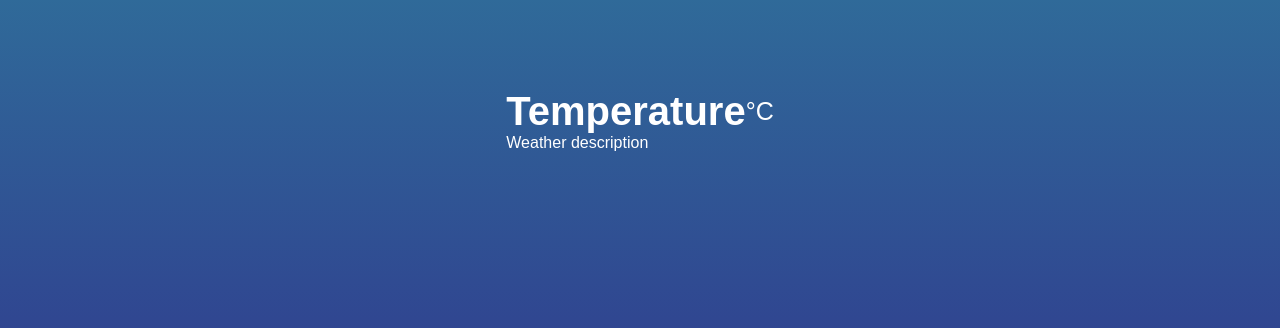
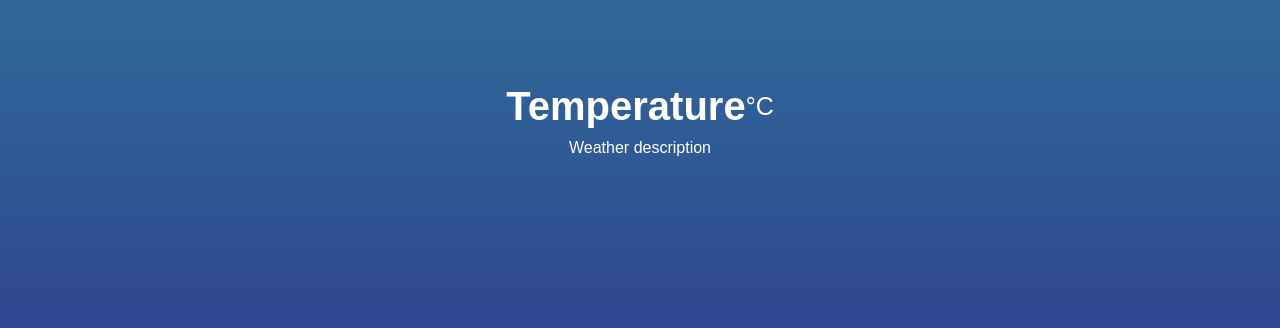
Before and after one commit to HassanMasoud/weather-app, a plain HTML site: page index.html in a window 1280 px wide. Shown: the part 400-728 px from the top of the page. Drawn offline with Linux system fonts and the light colour scheme.

Commit message:
Fix styles

```diff
--- a/style.css
+++ b/style.css
@@ -24,8 +24,11 @@ body {
   align-items: center;
 }
 
-.temperature {
+.temperature-section {
+  display: flex;
   flex-direction: column;
+  align-items: center;
+  justify-content: center;
 }
 
 .degrees-section {
@@ -41,3 +44,7 @@ body {
 .degrees-section h2 {
   font-size: 40px;
 }
+
+.temperature-description {
+  margin-top: 10px;
+}
```
